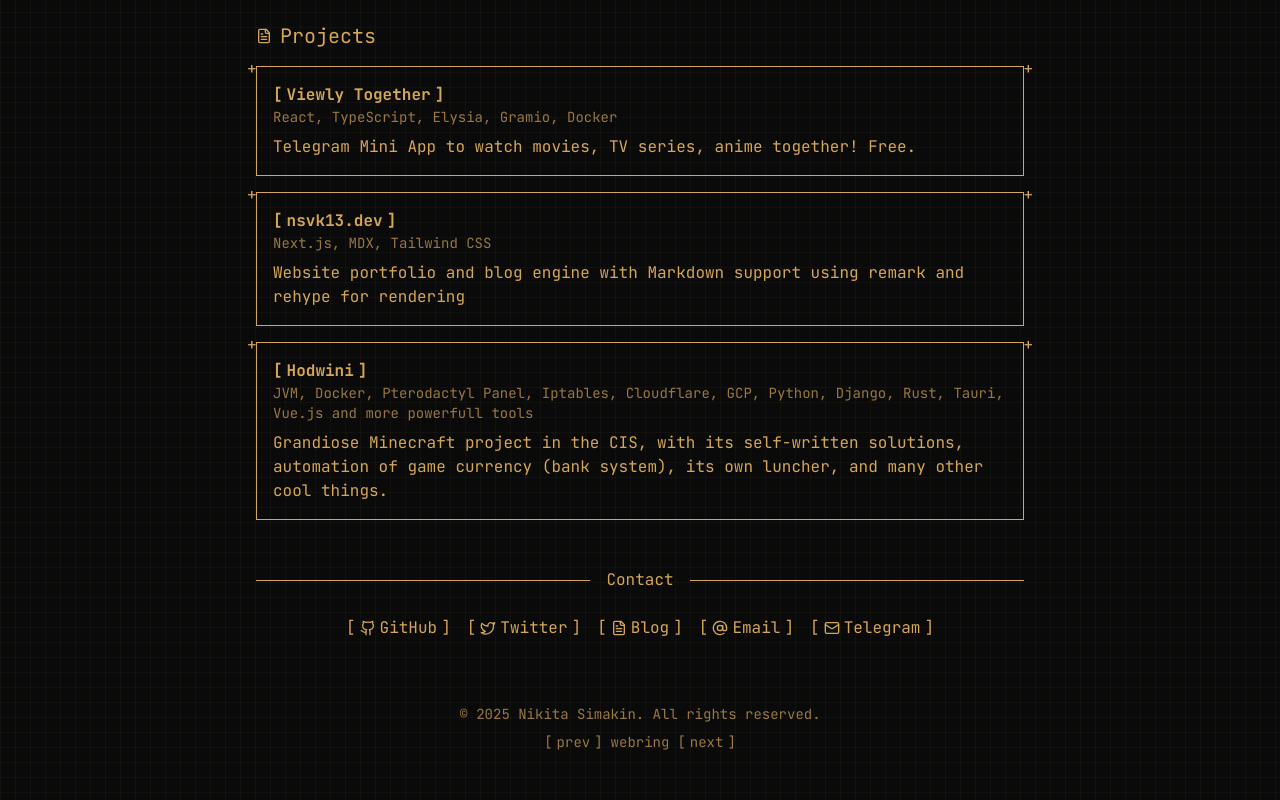
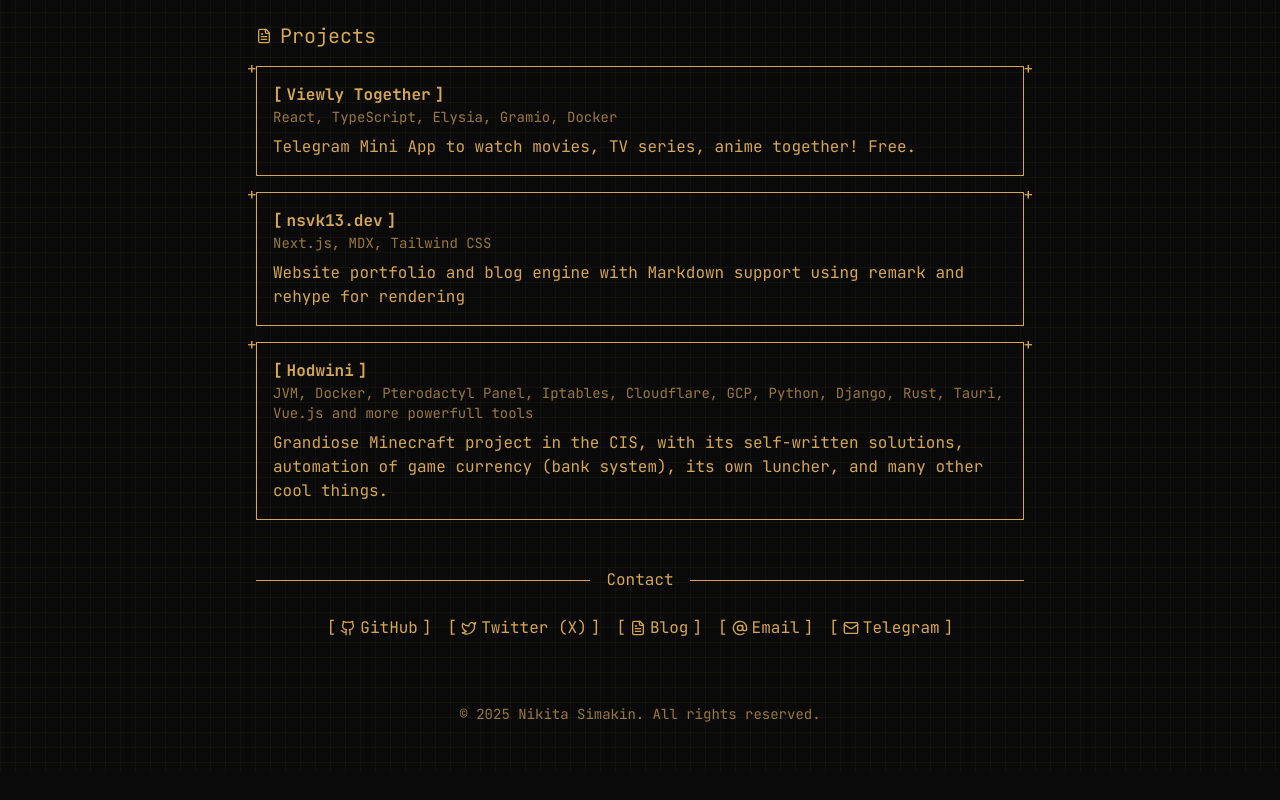
Before and after one commit to nsvk13/nsvk13.dev, a Next.js app: page / in a window 1280 px wide. Shown: the part 1248-2048 px from the top of the page. After the commit the page ends 2020 px from the top, so only its background shows below. Built offline with nearby package versions, Linux system fonts and the light colour scheme; no server answers.

Commit message:
feat: remove webring component

```diff
--- a/app/page.tsx
+++ b/app/page.tsx
@@ -3,7 +3,6 @@
 import { useState, useEffect } from "react"
 import Image from "next/image"
 import { Github, Twitter, AtSign, Mail, FileText, Code, Terminal } from "lucide-react"
-import Webring from "@/components/Webring"
 import Link from "next/link"
 
 export default function Home() {
@@ -192,13 +191,13 @@
                   <span>GitHub</span>
                 </a>
                 <a
-                  href="https://twitter.com/nsvkjournal"
+                  href="https://x.com/nsvkjournal"
                   target="_blank"
                   rel="noopener noreferrer"
                   className="ascii-link flex items-center"
                 >
                   <Twitter className="h-4 w-4 mr-1" />
-                  <span>Twitter</span>
+                  <span>Twitter (X)</span>
                 </a>
                 <Link href="/blog" className="ascii-link flex items-center">
                   <FileText className="h-4 w-4 mr-1" />
@@ -217,7 +216,6 @@
 
             <footer className="text-center text-sm opacity-70 py-4">
               <p>© {new Date().getFullYear()} Nikita Simakin. All rights reserved.</p>
-              <Webring />
             </footer>
           </>
         )}
```
